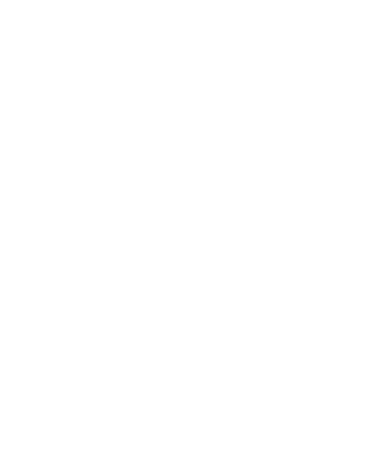
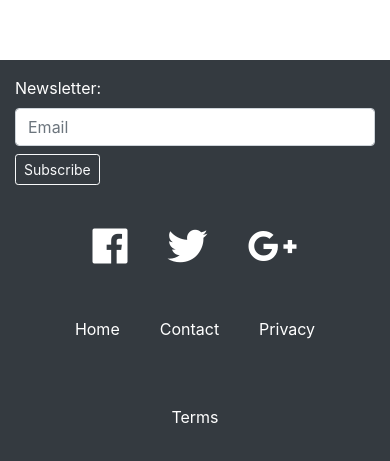
Before and after one commit to tibiSzabo/Artee---front-end, an Angular app: page / in a window 390 px wide. Shown: the part 1475-1936 px from the top of the page. Before the commit the page ends 1535 px from the top, so only its background shows below. Built offline with nearby package versions, Linux system fonts and the light colour scheme.

Commit message:
footer looks great, footer animations work, looks great on phone as well.

```diff
--- a/src/app/app.component.html
+++ b/src/app/app.component.html
@@ -1,3 +1,5 @@
 <app-header></app-header>
 
 <div class="content" style="height: 1200px"></div>
+
+<app-footer></app-footer>
--- a/src/app/app.module.ts
+++ b/src/app/app.module.ts
@@ -5,12 +5,14 @@
 import { AppRoutingModule } from './app-routing.module';
 import { AppComponent } from './app.component';
 import { HeaderComponent } from './header/header.component';
+import { FooterComponent } from './footer/footer.component';
 
 
 @NgModule({
   declarations: [
     AppComponent,
-    HeaderComponent
+    HeaderComponent,
+    FooterComponent
   ],
   imports: [
     BrowserModule,
--- /dev/null
+++ b/src/app/footer/footer.component.css
@@ -0,0 +1,36 @@
+.footer {
+  height: 130px;
+  color: white;
+  left: 0;
+  bottom: 0;
+  width: 100%;
+}
+
+a {
+  color: white;
+  padding: 20px 20px;
+  text-decoration: none;
+}
+
+a:link {
+  color: white;
+}
+
+i:hover, p:hover {
+  transform: scale(1.3);
+  transition: all 50ms;
+}
+
+i, p {
+  transform: scale(1);
+  transition: all 50ms;
+}
+
+p {
+  display: inline-block;
+}
+
+.list-group-item {
+  background-color: transparent;
+  border-color: transparent;
+}
--- /dev/null
+++ b/src/app/footer/footer.component.html
@@ -0,0 +1,31 @@
+<footer class="bg-dark footer">
+  <div class="container pt-3 bg-dark" >
+
+    <div class="row">
+
+      <div class="col">
+        <div class="form-group">
+          <label for="exampleInputEmail1">Newsletter:</label>
+          <input type="email" class="form-control" id="exampleInputEmail1" aria-describedby="emailHelp" placeholder="Email">
+          <button class="btn btn-outline-light btn-sm mt-2">Subscribe</button>
+        </div>
+      </div>
+
+      <div class="col-sm text-center pt-3">
+        <a href="#"><span style="font-size: 2.5em"><i class="fab fa-facebook"></i></span></a>
+        <a href="#"><span style="font-size: 2.5em"><i class="fab fa-twitter"></i></span></a>
+        <a href="#"><span style="font-size: 2.5em"><i class="fab fa-google-plus-g"></i></span></a>
+      </div>
+
+      <div id="menu" class="col-sm text-center pt-3">
+
+          <p
+            class=" py-4"
+            *ngFor="let menuPoint of footerMenu"><a href="#">{{ menuPoint }}</a></p>
+
+      </div>
+
+    </div>
+
+  </div>
+</footer>
--- /dev/null
+++ b/src/app/footer/footer.component.ts
@@ -0,0 +1,21 @@
+import { Component, OnInit } from '@angular/core';
+
+@Component({
+  selector: 'app-footer',
+  templateUrl: './footer.component.html',
+  styleUrls: ['./footer.component.css']
+})
+export class FooterComponent implements OnInit {
+  hovered = false;
+  footerMenu = [
+    'Home',
+    'Contact',
+    'Privacy',
+    'Terms'
+  ];
+  constructor() { }
+
+  ngOnInit() {
+  }
+
+}
--- a/src/app/header/header.component.html
+++ b/src/app/header/header.component.html
@@ -15,14 +15,14 @@
 
       <li class="nav-item"
           *ngFor="let category of categories; let i = index"
-          (mouseenter)="displayedHeaderImage = category.image"
-          (mouseleave)="displayedHeaderImage = '/assets/header_default.jpg'">
+          (mouseenter)="displayedHeaderImage = category.image">
         <a class="nav-link" href="#">{{ category.name }}</a>
       </li>
 
     </ul>
 
     <form class="form-inline my-2 my-lg-2 pull-right">
+      <i class="fas fa-search pr-3" style="font-size: 1.5em; color: white"></i>
       <input class="form-control mr-sm-2" type="search" placeholder="Search" aria-label="Search">
     </form>
 
```
Also changed, not shown: 1 other file (tests, documents, lock files or other folders).
